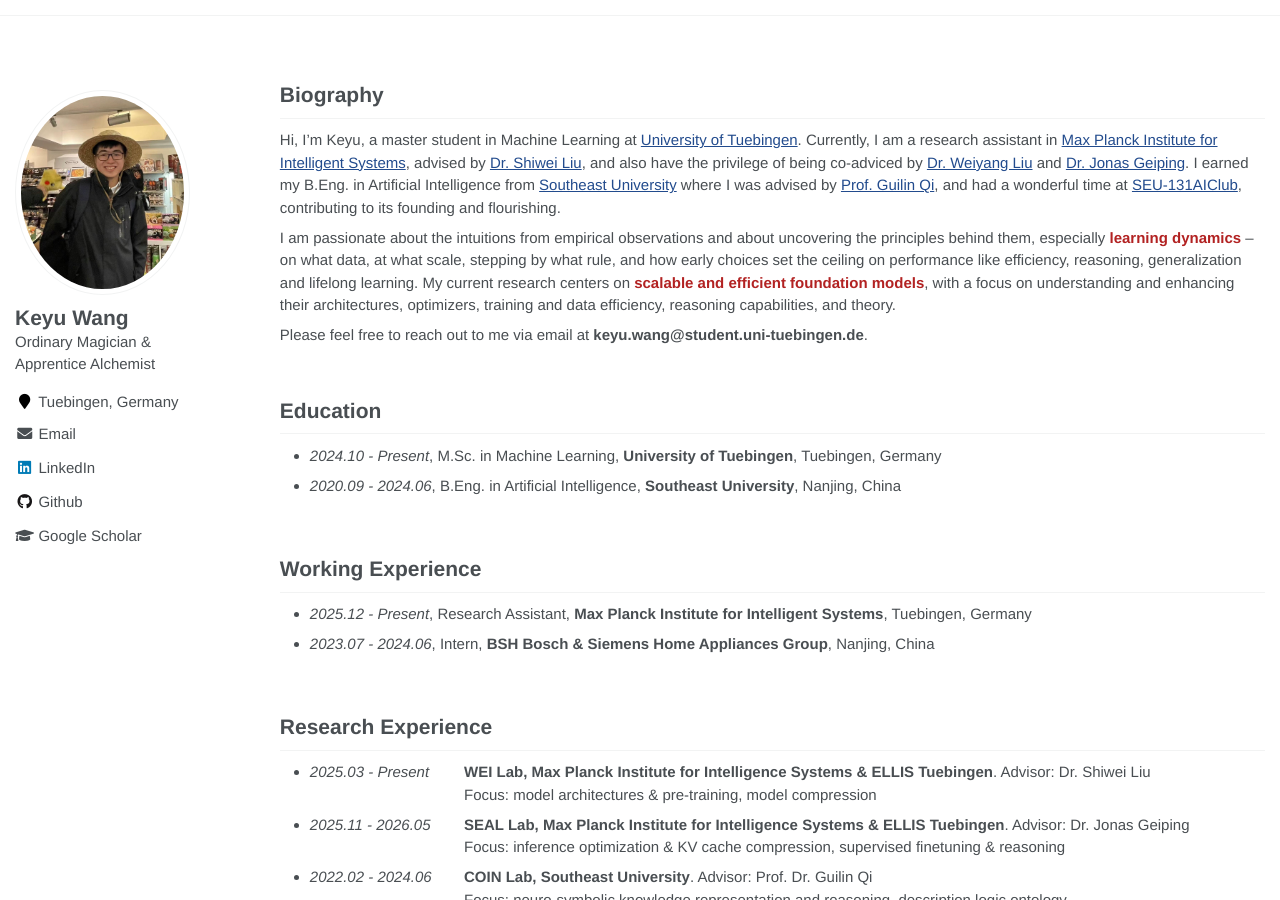
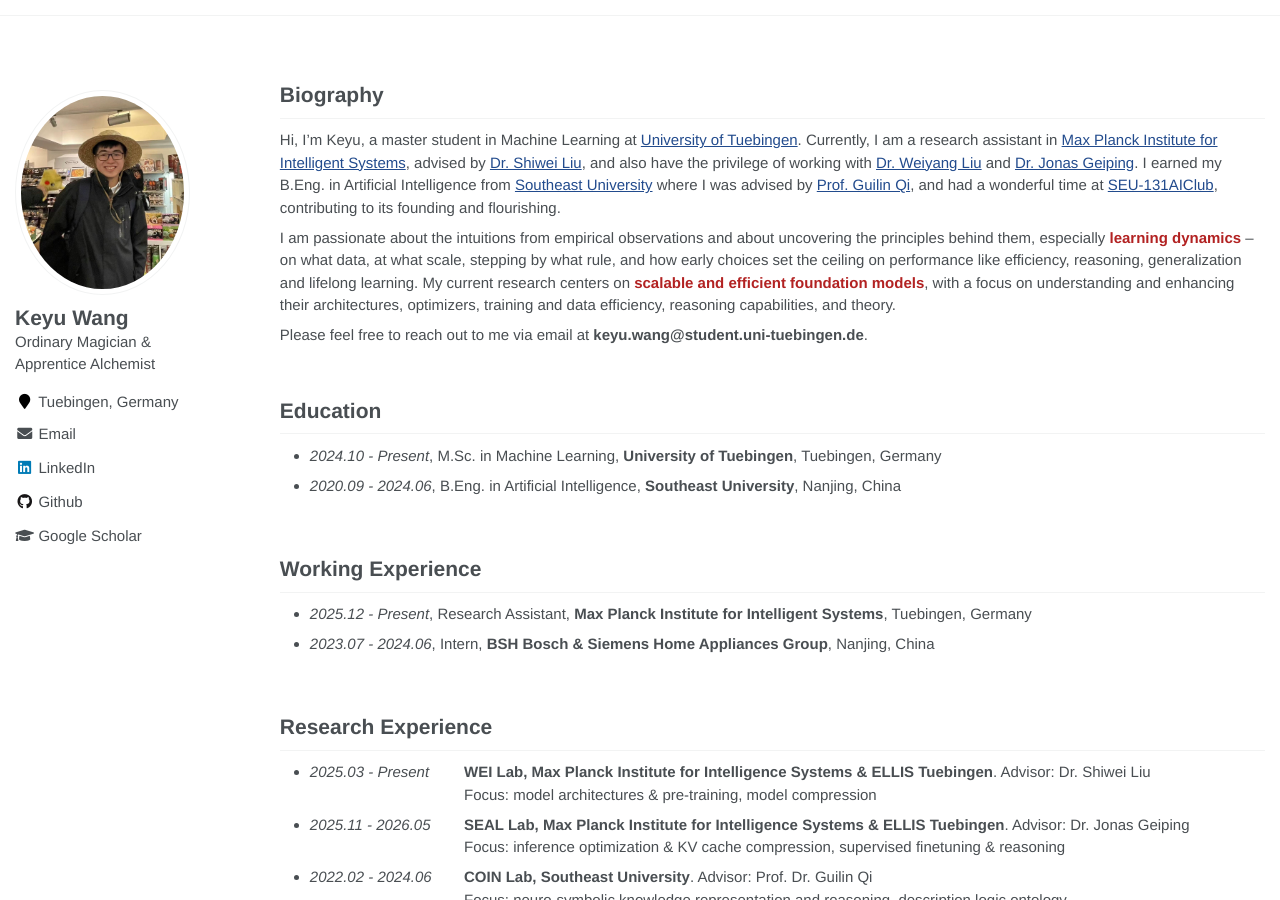
Before and after one commit to keyu-wang-2002/keyu-wang-2002.github.io, a Jekyll site: the page built from _pages/about.md, in a window 1280 px wide and 900 px high. Built offline with Jekyll 4.4.1, drawn with Linux system fonts in a browser that asks for light colours.

Commit message:
Update about.md

```diff
--- a/_pages/about.md
+++ b/_pages/about.md
@@ -15,7 +15,7 @@ redirect_from:
 
 # Biography
 
-Hi, I'm Keyu, a master student in Machine Learning at [University of Tuebingen]([[https://uni-tuebingen.de/en/]]). Currently, I am a research assistant in [Max Planck Institute for Intelligent Systems](https://is.mpg.de/), advised by  [Dr. Shiwei Liu](https://shiweiliuiiiiiii.github.io), and also have the privilege of being co-adviced by  [Dr. Weiyang Liu](https://wyliu.com) and [Dr. Jonas Geiping](https://jonasgeiping.github.io/). I earned my B.Eng. in Artificial Intelligence from [Southeast University](https://www.seu.edu.cn/) where I was advised by [Prof. Guilin Qi](https://scholar.google.com/citations?user=1gw3LJQAAAAJ&hl=zh-CN), and had a wonderful time at [SEU-131AIClub](https://github.com/131AIClub), contributing to its founding and flourishing.
+Hi, I'm Keyu, a master student in Machine Learning at [University of Tuebingen]([[https://uni-tuebingen.de/en/]]). Currently, I am a research assistant in [Max Planck Institute for Intelligent Systems](https://is.mpg.de/), advised by  [Dr. Shiwei Liu](https://shiweiliuiiiiiii.github.io), and also have the privilege of working with  [Dr. Weiyang Liu](https://wyliu.com) and [Dr. Jonas Geiping](https://jonasgeiping.github.io/). I earned my B.Eng. in Artificial Intelligence from [Southeast University](https://www.seu.edu.cn/) where I was advised by [Prof. Guilin Qi](https://scholar.google.com/citations?user=1gw3LJQAAAAJ&hl=zh-CN), and had a wonderful time at [SEU-131AIClub](https://github.com/131AIClub), contributing to its founding and flourishing.
 
 I am passionate about the intuitions from empirical observations and about uncovering the principles behind them, especially <font color='FireBrick'><strong>learning dynamics</strong></font> -- on what data, at what scale, stepping by what rule, and how early choices set the ceiling on performance like efficiency,  reasoning, generalization and lifelong learning. My current research centers on <font color='FireBrick'><strong>scalable and efficient foundation models</strong></font>, with a focus on understanding and enhancing their architectures, optimizers, training and data efficiency, reasoning capabilities, and theory.
 
```
